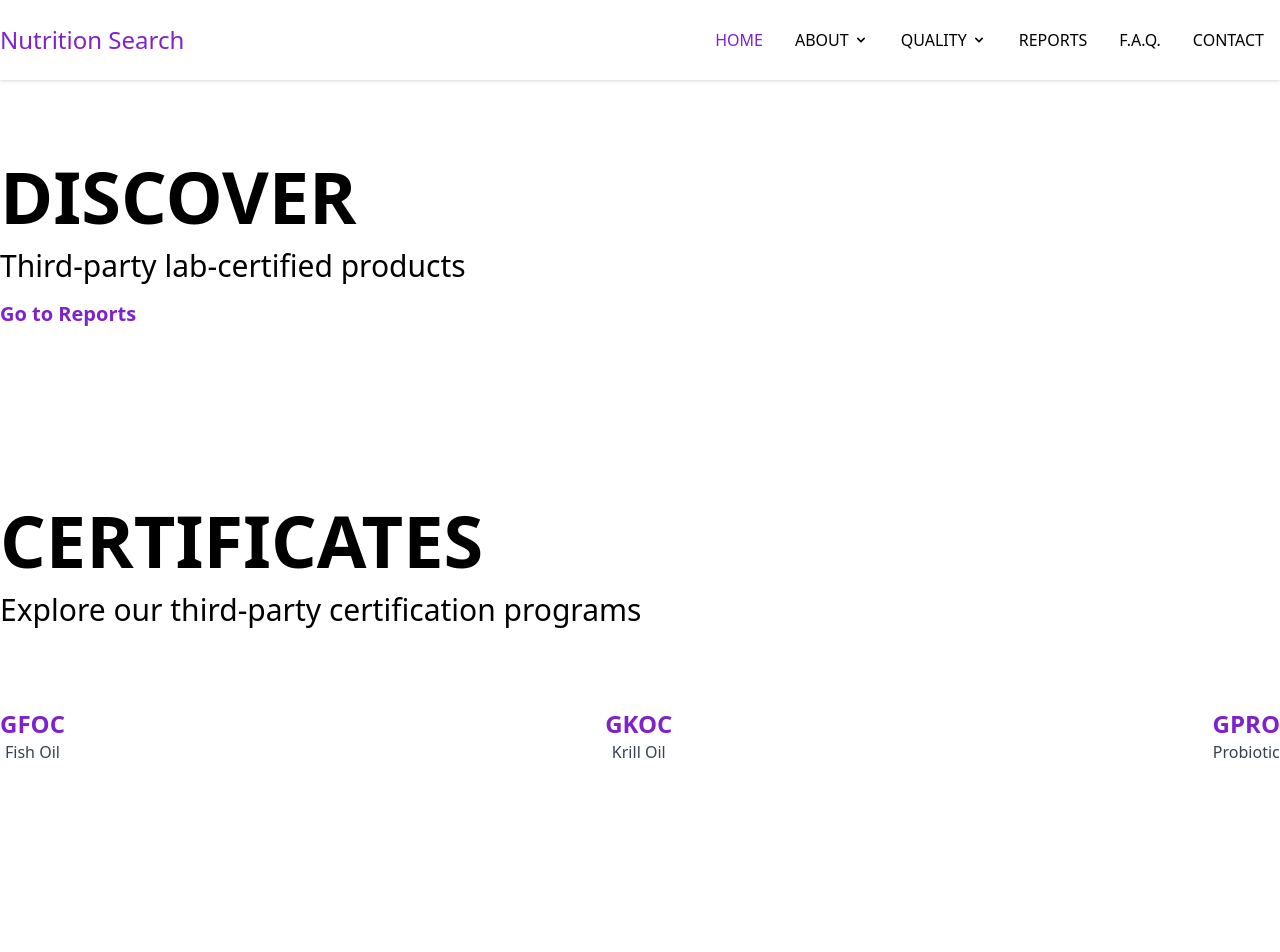
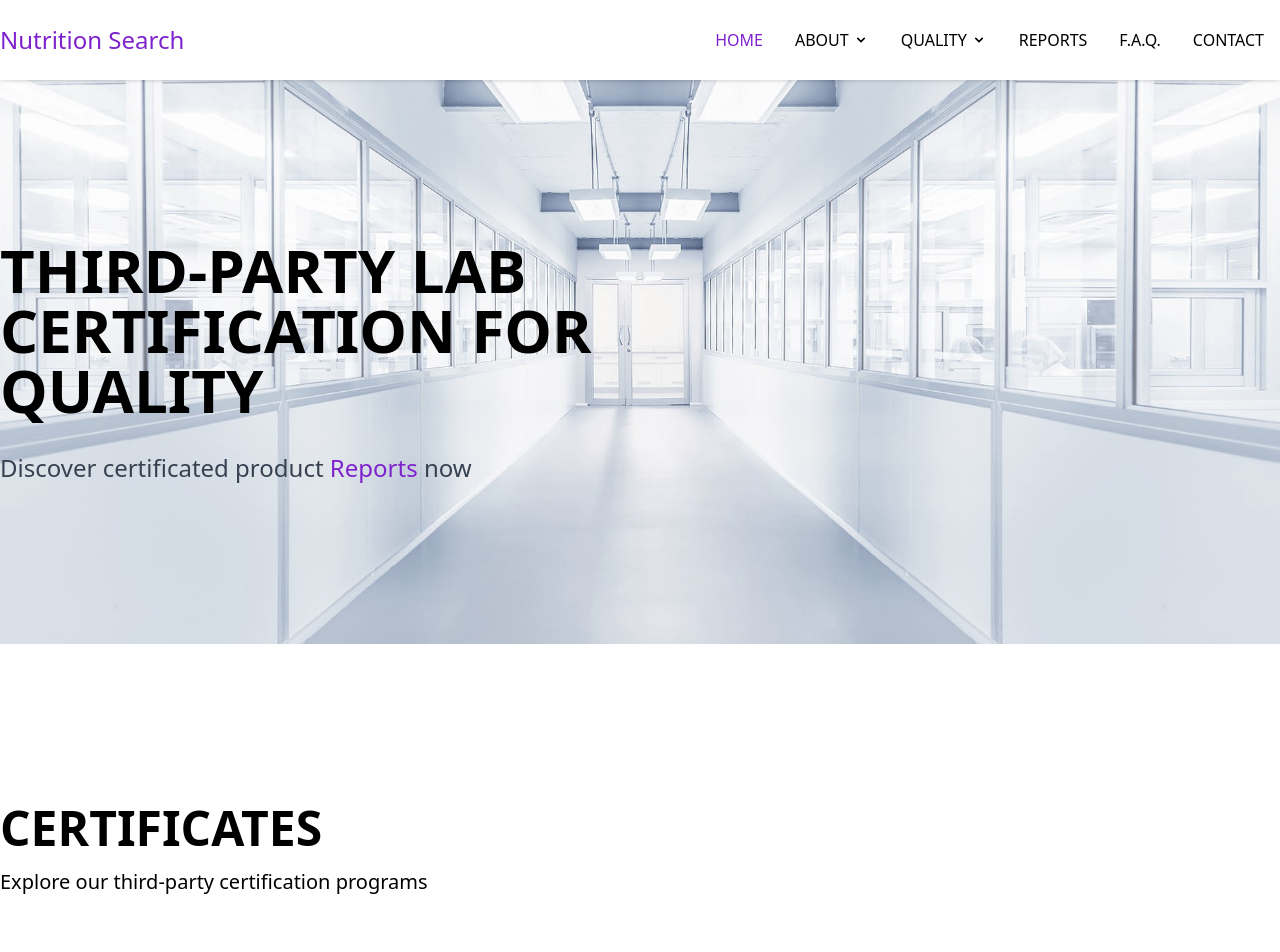
Before and after one commit to bedirhanyildirim/bedue, a Vue app: page / in a window 1280 px wide. Shown: the top 952 px of the page. Before the commit the page ends 844 px from the top, so only its background shows below. Built offline with nearby package versions, Linux system fonts and the light colour scheme; no server answers.

Commit message:
feat: homepage hero sectin developed

```diff
--- a/src/pages/Frontend/Home.vue
+++ b/src/pages/Frontend/Home.vue
@@ -1,18 +1,21 @@
 <template>
-  <div class="max-w-screen-xl w-full flex flex-col justify-between items-center">
-    <section class="w-full py-20">
-      <h1 class="flex flex-col">
-        <span class="uppercase text-7xl mb-4 font-bold">Discover</span>
-        <span class="text-3xl">Third-party lab-certified products</span>
-        <router-link to="/reports" class="text-xl text-purple-700 font-bold my-4">Go to Reports</router-link>
-      </h1>
+  <div class="w-full">
+    <section class="w-full flex justify-center relative">
+      <div class="absolute w-full top-0 bottom-0 bg-hero-image-01 bg-center bg-no-repeat bg-cover bg-origin-border saturate-50"></div>
+      <div class="max-w-screen-xl w-full flex flex-col justify-between py-20 my-20 saturate-100">
+        <div class="w-1/2">
+          <h1 class="uppercase text-6xl mb-8 font-bold">Third-party lab certification for quality</h1>
+          <span class="text-2xl text-gray-700">Discover certificated product <router-link to="/reports" class="text-purple-700 hover:underline transition-all">Reports</router-link> now</span>
+        </div>
+      </div>
     </section>
-    <section class="w-full py-20">
-      <h2 class="text-7xl uppercase font-bold mb-4">Certificates</h2>
-      <span class="mb-20 block text-3xl ">Explore our third-party certification programs</span>
+    <section class="bg-white w-full flex justify-center">
+      <div class="max-w-screen-xl w-full flex flex-col justify-between py-20 my-20">
+        <h2 class="text-5xl uppercase font-bold mb-4">Certificates</h2>
+        <span class="mb-20 block text-xl ">Explore our third-party certification programs</span>
         <ul class="flex flew-row w-full justify-between">
           <li class="flex flex-col items-center">
-          <router-link to="/certificates/GFOC" class="text-2xl font-bold uppercase text-purple-700">GFOC</router-link>
+            <router-link to="/quality/certificates/GFOC" class="text-2xl font-bold uppercase text-purple-700">GFOC</router-link>
             <span class="text-base text-gray-700">Fish Oil</span>
           </li>
           <li class="flex flex-col items-center">
@@ -24,6 +27,7 @@
             <span class="text-base text-gray-700">Probiotic</span>
           </li>
         </ul>
+      </div>
     </section>
   </div>
 </template>
--- a/tailwind.config.js
+++ b/tailwind.config.js
@@ -5,7 +5,11 @@ module.exports = {
     "./src/**/*.{vue,js,ts,jsx,tsx}",
   ],
   theme: {
-    extend: {},
+    extend: {
+      backgroundImage: {
+        'hero-image-01': "url('src/assets/images/lab-01-low.jpg')"
+      }
+    },
   },
   plugins: [],
 }
```
Also changed, not shown: src/assets/images/lab-01-low.jpg (added). Lines whose indentation alone changed are shown as unchanged.
